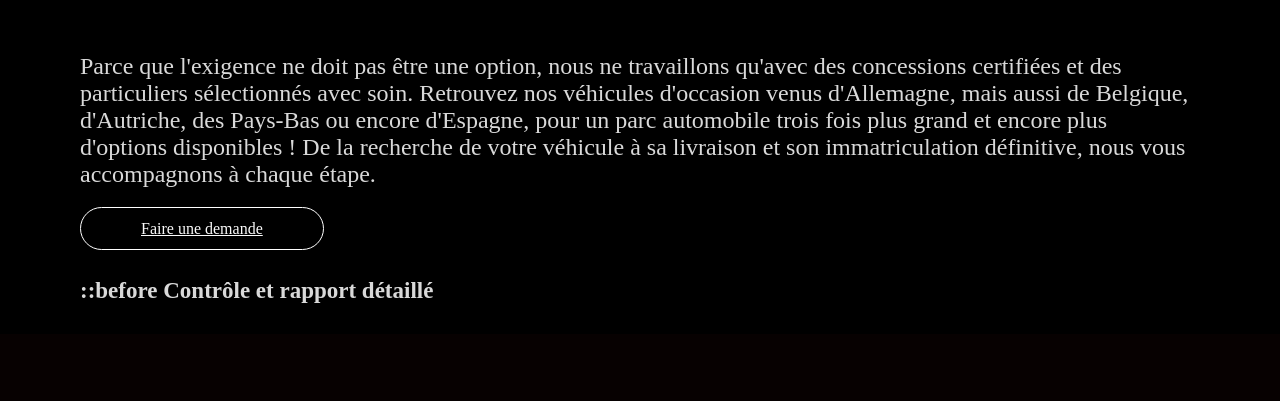
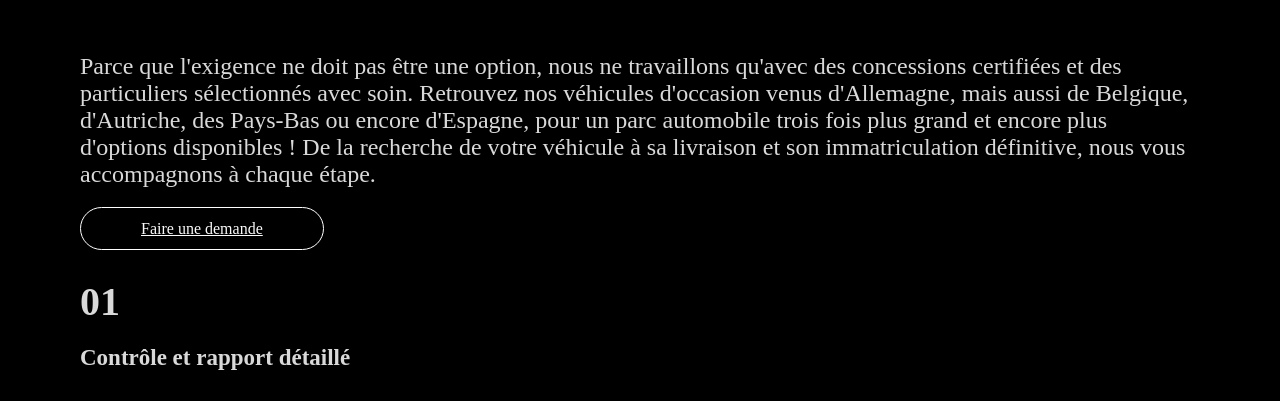
Before and after one commit to Gracias2k16/CDA_LEO, a Flask app: page / in a window 1280 px wide. Shown: the part 1267-1668 px from the top of the page. Before the commit the page ends 1570 px from the top, so only its background shows below. Run offline with Flask 3, Linux system fonts and the light colour scheme.

Commit message:
23_01_25_1554

```diff
--- /dev/null
+++ b/CDA/WEB_FLASK/app/Script/script.js
@@ -0,0 +1,13 @@
+// Sélectionne les éléments HTML
+const h3Element = document.getElementById('controle_rapport'); // Sélectionne le h3 par son ID
+const pElement = document.querySelector('.Procédure_texte'); // Sélectionne le p avec la classe
+
+// Ajoute un événement au clic sur le h3
+h3Element.addEventListener('click', () => {
+    // Si le p est caché, on l'affiche, sinon on le cache
+    if (pElement.style.display === 'none') {
+        pElement.style.display = 'block'; // Affiche le texte
+    } else {
+        pElement.style.display = 'none'; // Cache le texte
+    }
+});
--- a/CDA/WEB_FLASK/app/static/main.css
+++ b/CDA/WEB_FLASK/app/static/main.css
@@ -436,7 +436,7 @@ body {
         }
     }
 
-    #homepage_deuxieme_partie_droite div div:nth-child(1) h3 {
+    #homepage_deuxieme_partie_droite div:nth-child(1) h3 {
         cursor: pointer;
     }
 
@@ -448,3 +448,23 @@ body {
         color: #d9d9d9;
         font-size: 23px;
     }
+
+    #homepage_deuxieme_partie_droite div:nth-child(1) h3::before {
+        content: "01";
+        font-size: 40px;
+    }
+
+    #homepage_deuxieme_partie_droite div h3::before {
+        margin-bottom: 20px;
+    }
+
+    h3 {
+        font-weight: bold;
+    }
+
+    #homepage_deuxieme_partie_droite div p {
+        font-family: "WorkSans-Light";
+        font-size: 1.2rem;
+        margin-bottom: 30px;
+        display: none;
+    }
--- a/CDA/WEB_FLASK/app/templates/home.html
+++ b/CDA/WEB_FLASK/app/templates/home.html
@@ -77,17 +77,18 @@
             </div>
             <div id="homepage_deuxieme_partie_droite">
                 <div>
-                    <h3 class="Procedure">
-                    ::before
+                    <h3 id="controle_rapport">
                     Contrôle et rapport détaillé
                     </h3>
                     <p class="Procédure_texte" style="display: none;">
                         Suite à la sélection de votre véhicule, notre équipe d'experts reviendra vers vous avec tous les détails nécessaires : historique d’entretien du véhicule, antériorité de ses propriétaires, état intérieur et extérieur, état des consommables (pneus et freins), garanties proposées, négociations obtenues, éventuels défauts constatés. Un rapport détaillé vous sera remis. Au final, nos conseillers automobile vous donneront leur conseil : faut-il acheter ce véhicule ou non ?
                     </p>
                 </div>
+                <span></span>
             </div>
         </div>
     </main>
+    <script src="script.js"></script>
 </body>
 
 </html>
```
